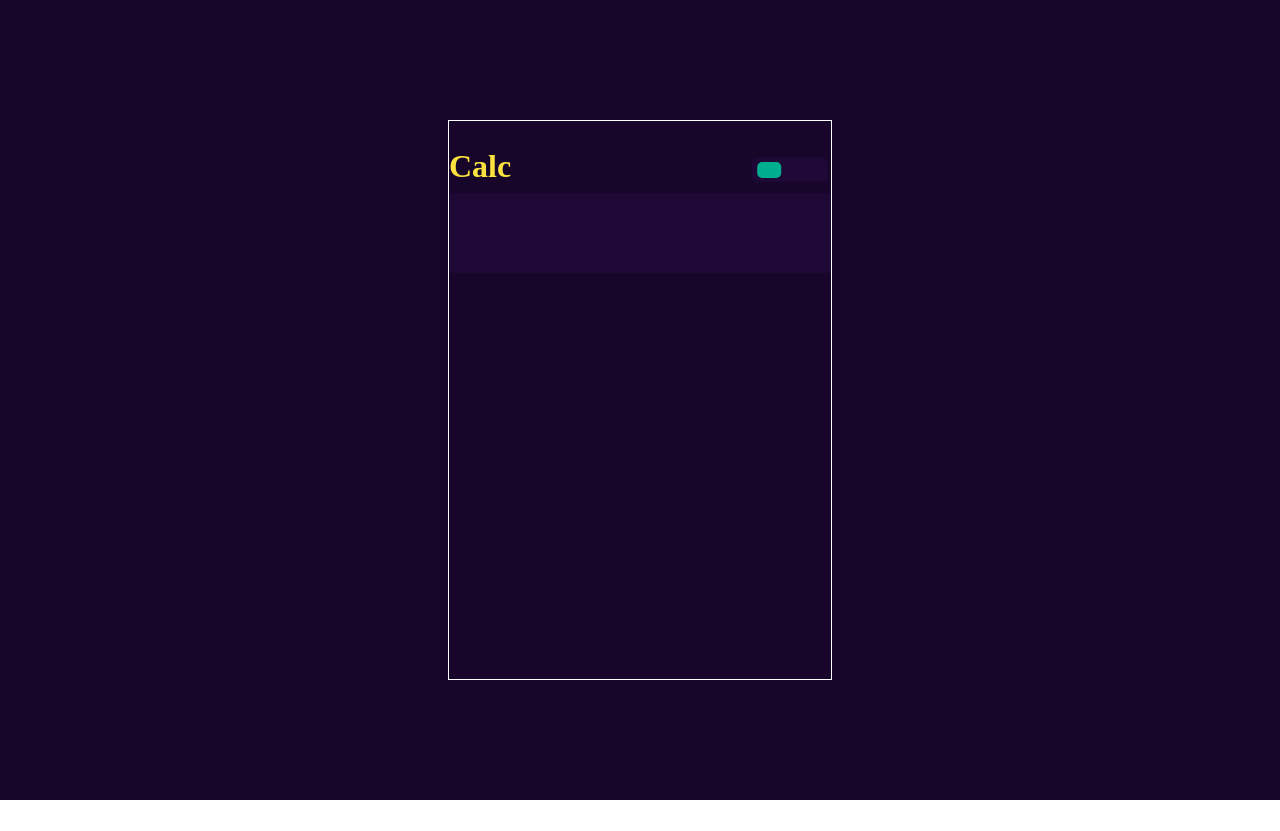
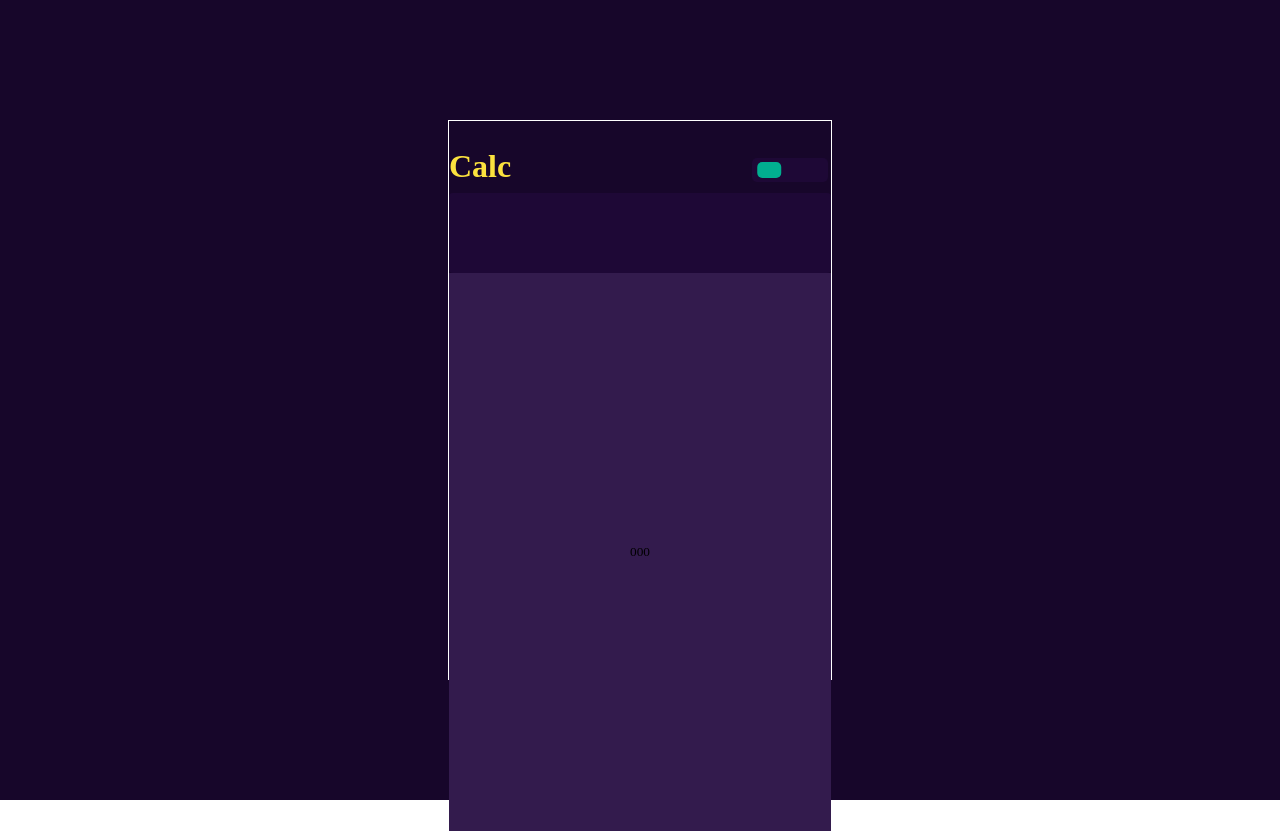
Before and after one commit to Grekalimbus/Calculator-TS, a React (Create React App) app: page / in a window 1280 px wide. Before the commit the page ends 800 px from the top, so only its background shows below. Built offline with nearby package versions, Linux system fonts and the light colour scheme; a web font is replaced by a local one.

Commit message:
create a little logic for calculator button

```diff
--- a/src/components/calculator/Calculator.tsx
+++ b/src/components/calculator/Calculator.tsx
@@ -1,5 +1,6 @@
 import React, { useState } from 'react';
 import styled from 'styled-components';
+import CalculatorButton from './CalculatorButton';
 import CalculatorField from './CalculatorField';
 import Header from './Header';
 
@@ -36,6 +37,7 @@ const Calculator = () => {
     <CalculatorWrapper>
       <Header />
       <CalculatorField value={inputValue} handleInputChange={handleInputChange} />
+      <CalculatorButton value={'0'} />
     </CalculatorWrapper>
   );
 };
--- /dev/null
+++ b/src/components/calculator/CalculatorButton.tsx
@@ -0,0 +1,23 @@
+import React, { FC } from 'react';
+import styled, { useTheme } from 'styled-components';
+
+const Button = styled.button`
+  display: block;
+  width: 100%;
+  height: 100%;
+`;
+
+const CalculatorButton: FC<{ value: string }> = ({ value }) => {
+  const theme = useTheme();
+  const pickThemeColorButton = (value: string) => {
+    if (['DEL', '=', 'RESET'].includes(value)) {
+      return theme.purple.buttonSide.main;
+    }
+    return theme.purple.buttonNumber.main;
+  };
+  console.log(theme.purple);
+
+  return <Button style={{ background: `${pickThemeColorButton(value)}` }}>000</Button>;
+};
+
+export default CalculatorButton;
```
Also changed, not shown: src/components/calculator/ButtonNumber.tsx (deleted, +0 -8 lines), src/styled.d.ts (added, +24 -0 lines).
